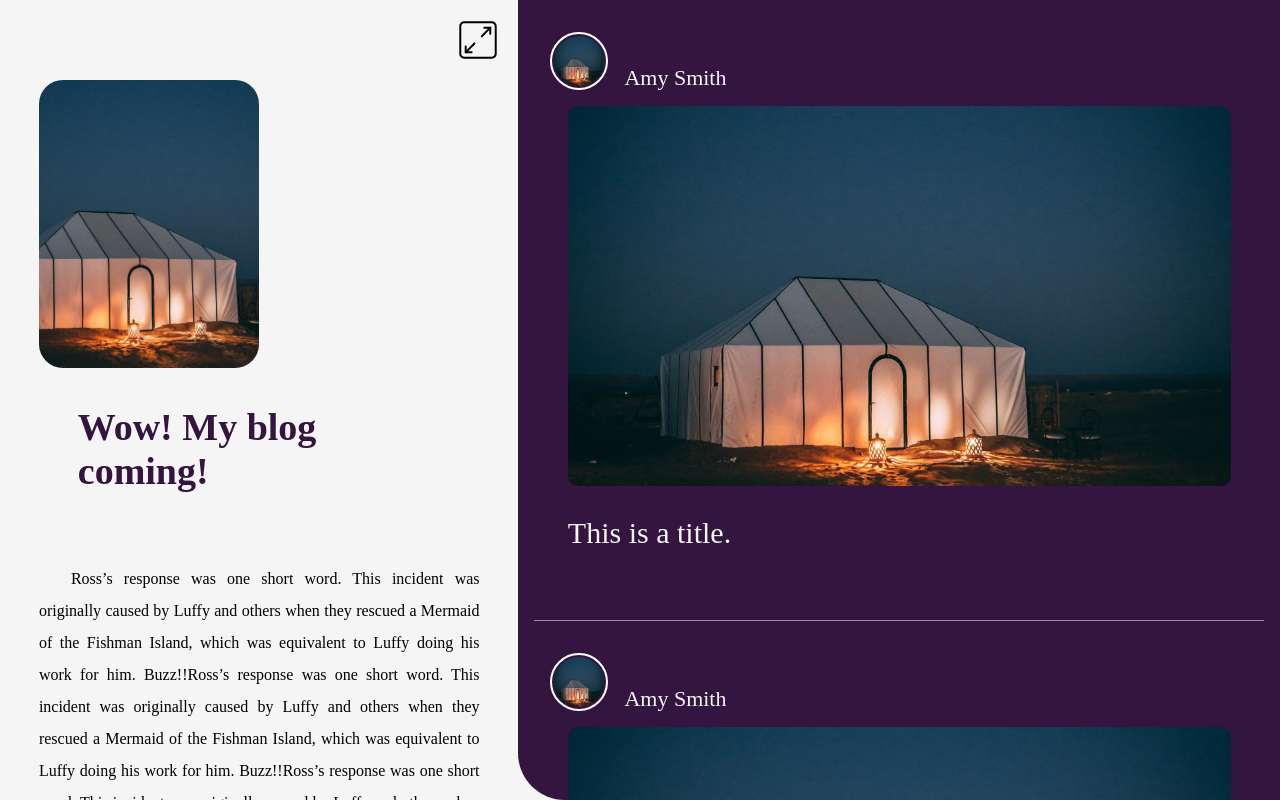
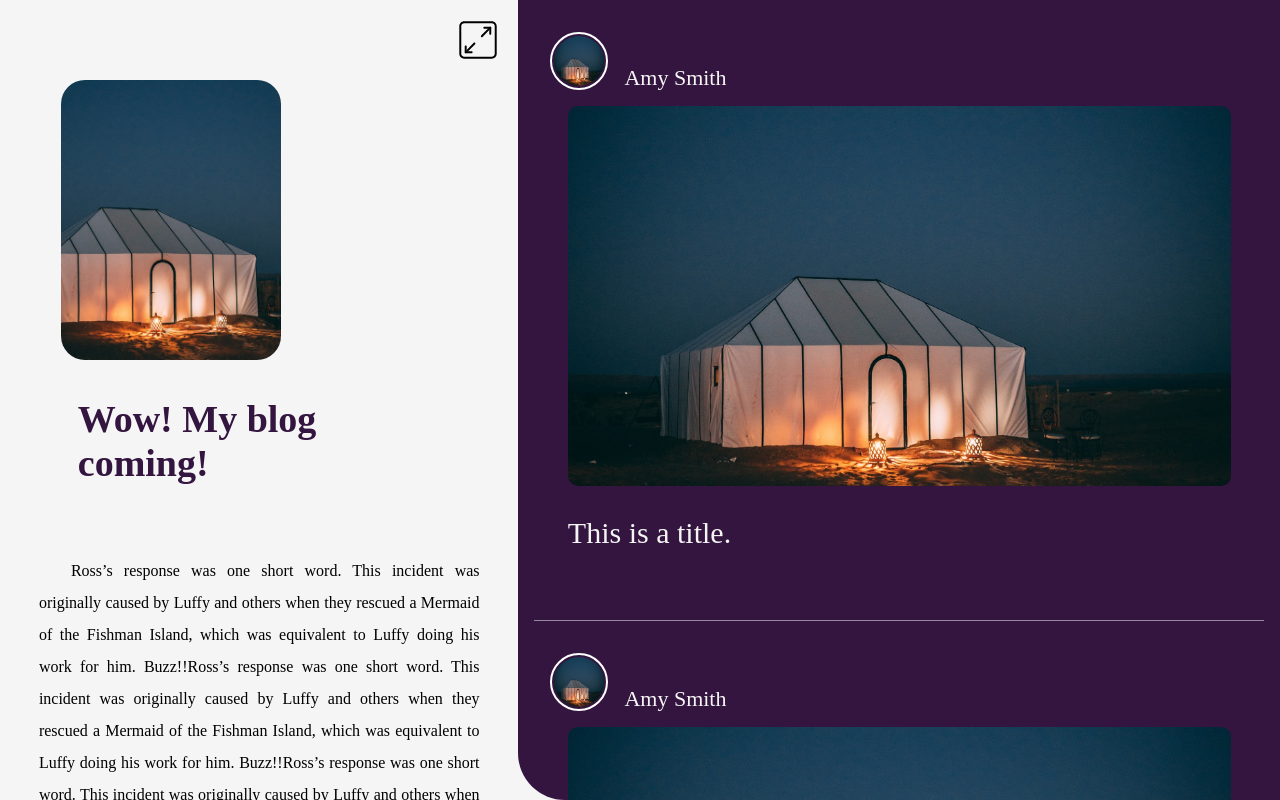
Before and after one commit to hJinRong/arendelle, an Angular app: page /articles in a window 1280 px wide. Built offline with nearby package versions, Linux system fonts and the light colour scheme.

Commit message:
figure's border enhanced

```diff
--- a/src/app/gallery/details/details.component.html
+++ b/src/app/gallery/details/details.component.html
@@ -1,6 +1,10 @@
 <div class="detail-root">
-  <div class="figure">
-    <img src="/assets/404/white-tent.jpg" alt="figure" />
+  <div class="figure" [@imgWidth]="focused ? 'enlarge' : 'reduce'">
+    <img
+      src="/assets/404/white-tent.jpg"
+      alt="figure"
+      [@radius]="focused ? 'enlarge' : 'reduce'"
+    />
   </div>
   <div class="article-info">
     Wow! My blog coming!
--- a/src/app/gallery/details/details.component.scss
+++ b/src/app/gallery/details/details.component.scss
@@ -9,8 +9,7 @@
 }
 
 .figure {
-  width: 220px;
-  height: 288px;
+  position: relative;
 }
 
 .figure > img {
@@ -19,7 +18,6 @@
   object-fit: cover;
   border-radius: 24px;
   position: relative;
-  left: -50%;
 }
 
 .article-info {
--- a/src/app/gallery/details/details.component.ts
+++ b/src/app/gallery/details/details.component.ts
@@ -13,6 +13,40 @@ import {
   templateUrl: './details.component.html',
   styleUrls: ['./details.component.scss'],
   animations: [
+    trigger('imgWidth', [
+      state(
+        'enlarge',
+        style({
+          width: '100%',
+          height: '426px',
+          left: '0',
+        })
+      ),
+      state(
+        'reduce',
+        style({
+          width: '220px',
+          height: '280px',
+          left: '-17%',
+        })
+      ),
+      transition('enlarge<=>reduce', [animate('0.3s')]),
+    ]),
+    trigger('radius', [
+      state(
+        'enlarge',
+        style({
+          borderRadius: 0,
+        })
+      ),
+      state(
+        'reduce',
+        style({
+          borderRadius: '24px',
+        })
+      ),
+      transition('enlarge<=>reduce', [animate('0.3s')]),
+    ]),
     trigger('focusOnDetails', [
       state(
         'focus',
```
